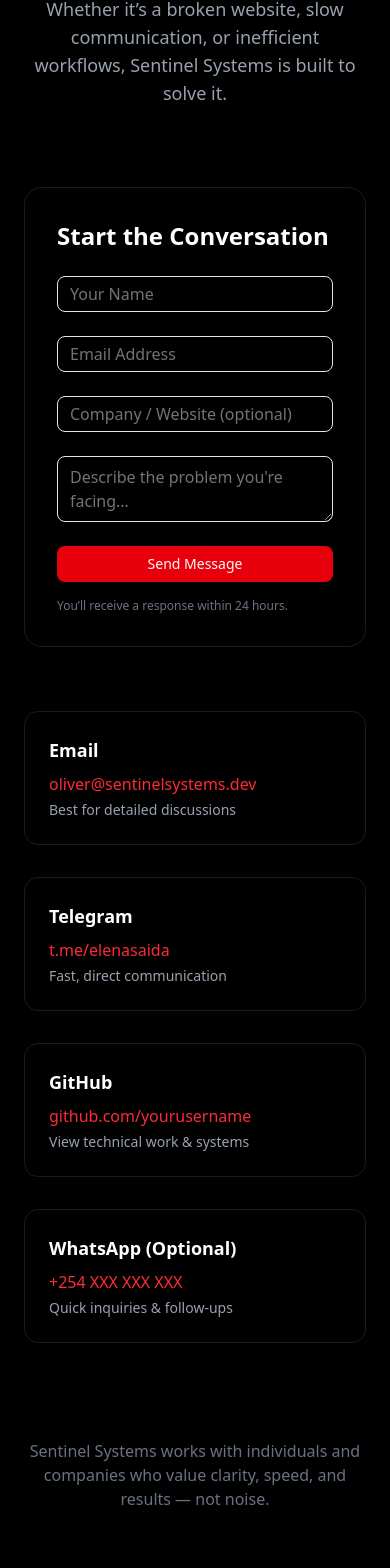
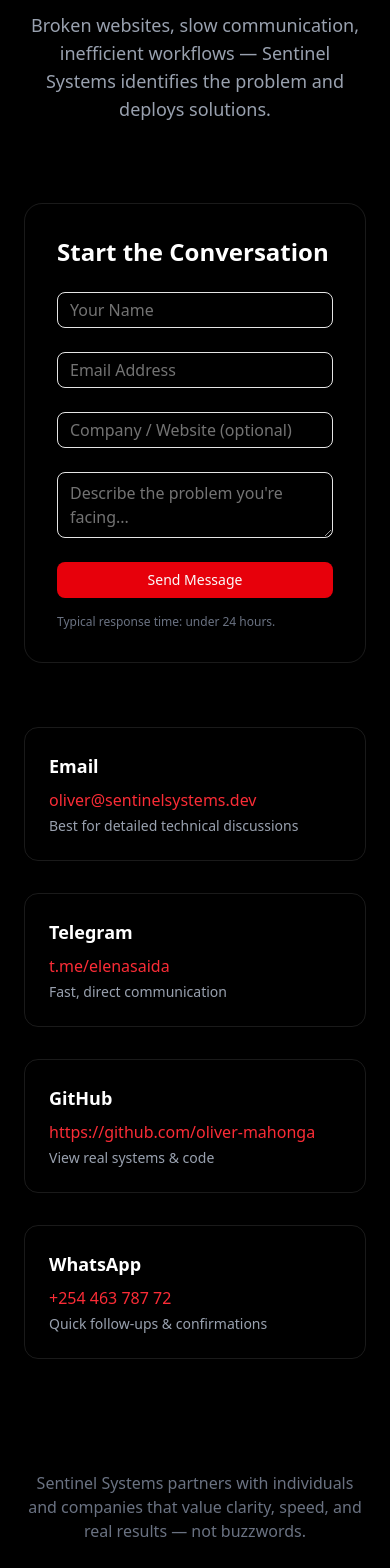
Before and after one commit to oliver-mahonga/sentinel, a Next.js app: page /contact in a window 390 px wide. Shown: the part 317-1885 px from the top of the page. Built offline with nearby package versions, Linux system fonts and the light colour scheme.

Commit message:
implemented the contact page backend

```diff
--- a/app/about/page.tsx
+++ b/app/about/page.tsx
@@ -7,7 +7,7 @@ export default function Page() {
         Sentinel Systems is led by Oliver — a systems thinker focused on fixing broken digital operations,
         automating communication, and helping businesses scale intelligently.
       </p>
-      <i className="text-black ">contact us anytime for any customer service</i>
+      <i className="text-white  ">contact us anytime for any customer service</i>
     </section>
   );
 }
--- /dev/null
+++ b/app/api/contact/route.ts
@@ -0,0 +1,40 @@
+import { NextResponse } from "next/server";
+import { Resend } from "resend";
+
+const resend = new Resend(process.env.RESEND_API_KEY);
+
+export async function POST(req: Request) {
+  try {
+    const body = await req.json();
+    const { name, email, company, message } = body;
+
+    if (!name || !email || !message) {
+      return NextResponse.json(
+        { error: "Missing required fields" },
+        { status: 400 }
+      );
+    }
+
+    await resend.emails.send({
+      from: "Sentinel Systems <onboarding@resend.dev>",
+      to: process.env.CONTACT_EMAIL!,
+      subject: `New Contact — ${name}`,
+      html: `
+        <h2>New Contact Request</h2>
+        <p><strong>Name:</strong> ${name}</p>
+        <p><strong>Email:</strong> ${email}</p>
+        <p><strong>Company:</strong> ${company || "N/A"}</p>
+        <p><strong>Message:</strong></p>
+        <p>${message}</p>
+      `,
+    });
+
+    return NextResponse.json({ success: true });
+  } catch (error) {
+    console.error(error);
+    return NextResponse.json(
+      { error: "Failed to send message" },
+      { status: 500 }
+    );
+  }
+}
--- a/app/contact/page.tsx
+++ b/app/contact/page.tsx
@@ -1,10 +1,49 @@
+"use client";
+
+import { useState } from "react";
 import { Input } from "@/components/ui/input";
 import { Textarea } from "@/components/ui/textarea";
 import { Button } from "@/components/ui/button";
 
 export default function Page() {
+  const [loading, setLoading] = useState(false);
+  const [success, setSuccess] = useState(false);
+  const [error, setError] = useState("");
+
+  async function handleSubmit(e: React.FormEvent<HTMLFormElement>) {
+    e.preventDefault();
+    setLoading(true);
+    setError("");
+    setSuccess(false);
+
+    const form = e.currentTarget;
+    const formData = new FormData(form);
+
+    try {
+      const res = await fetch("/api/contact", {
+        method: "POST",
+        headers: { "Content-Type": "application/json" },
+        body: JSON.stringify({
+          name: formData.get("name"),
+          email: formData.get("email"),
+          company: formData.get("company"),
+          message: formData.get("message"),
+        }),
+      });
+
+      if (!res.ok) throw new Error("Failed");
+
+      setSuccess(true);
+      form.reset();
+    } catch {
+      setError("Something went wrong. Please try again.");
+    } finally {
+      setLoading(false);
+    }
+  }
+
   return (
-    <section className="pt-32 pb-24">
+    <section className="pt-36 pb-28">
       <div className="max-w-7xl mx-auto px-6">
 
         {/* HEADER */}
@@ -13,44 +52,69 @@ export default function Page() {
             Let’s Fix Your Systems
           </h1>
           <p className="text-gray-400 text-lg">
-            Whether it’s a broken website, slow communication, or inefficient workflows,
-            Sentinel Systems is built to solve it.
+            Broken websites, slow communication, inefficient workflows —
+            Sentinel Systems identifies the problem and deploys solutions.
           </p>
         </div>
 
         {/* GRID */}
-        <div className="grid lg:grid-cols-2 gap-16">
+        <div className="grid lg:grid-cols-2 gap-16 items-start">
 
           {/* FORM */}
-          <div className="border border-white/10 rounded-2xl p-8">
-            <h2 className="text-2xl font-bold mb-6">Start the Conversation</h2>
+          <div className="border border-white/10 rounded-2xl p-8 backdrop-blur">
+            <h2 className="text-2xl font-bold mb-6">
+              Start the Conversation
+            </h2>
 
-            <form className="space-y-6">
-              <Input placeholder="Your Name" />
-              <Input placeholder="Email Address" type="email" />
-              <Input placeholder="Company / Website (optional)" />
+            <form onSubmit={handleSubmit} className="space-y-6">
+              <Input name="name" placeholder="Your Name" required />
+              <Input
+                name="email"
+                type="email"
+                placeholder="Email Address"
+                required
+              />
+              <Input
+                name="company"
+                placeholder="Company / Website (optional)"
+              />
               <Textarea
+                name="message"
                 placeholder="Describe the problem you're facing..."
                 rows={5}
+                required
               />
 
-              <Button className="w-full bg-red-600 hover:bg-red-700">
-                Send Message
+              <Button
+                type="submit"
+                className="w-full bg-red-600 hover:bg-red-700"
+                disabled={loading}
+              >
+                {loading ? "Sending..." : "Send Message"}
               </Button>
+
+              {success && (
+                <p className="text-green-500 text-sm">
+                  Message sent successfully. You’ll hear back shortly.
+                </p>
+              )}
+
+              {error && (
+                <p className="text-red-500 text-sm">{error}</p>
+              )}
             </form>
 
             <p className="text-xs text-gray-500 mt-4">
-              You’ll receive a response within 24 hours.
+              Typical response time: under 24 hours.
             </p>
           </div>
 
           {/* CONTACT OPTIONS */}
           <div className="space-y-8">
-
             <ContactCard
               title="Email"
               value="oliver@sentinelsystems.dev"
-              description="Best for detailed discussions"
+              description="Best for detailed technical discussions"
             />
 
             <ContactCard
@@ -61,22 +125,22 @@ export default function Page() {
 
             <ContactCard
               title="GitHub"
-              value="github.com/yourusername"
-              description="View technical work & systems"
+              value="https://github.com/oliver-mahonga"
+              description="View real systems & code"
             />
 
             <ContactCard
-              title="WhatsApp (Optional)"
-              value="+254 XXX XXX XXX"
-              description="Quick inquiries & follow-ups"
+              title="WhatsApp"
+              value="+254 463 787 72"
+              description="Quick follow-ups & confirmations"
             />
           </div>
         </div>
 
         {/* FOOTER MESSAGE */}
-        <div className="text-center mt-24 text-gray-500 max-w-2xl mx-auto">
-          Sentinel Systems works with individuals and companies who value
-          clarity, speed, and results — not noise.
+        <div className="text-center mt-28 text-gray-500 max-w-2xl mx-auto">
+          Sentinel Systems partners with individuals and companies that value
+          clarity, speed, and real results — not buzzwords.
         </div>
 
       </div>
@@ -96,7 +160,7 @@ function ContactCard({
   return (
     <div className="border border-white/10 rounded-xl p-6 hover:border-red-600 transition">
       <h3 className="font-semibold text-lg">{title}</h3>
-      <p className="text-red-500 mt-2">{value}</p>
+      <p className="text-red-500 mt-2 break-all">{value}</p>
       <p className="text-sm text-gray-400 mt-1">{description}</p>
     </div>
   );
--- a/package.json
+++ b/package.json
@@ -17,6 +17,7 @@
     "next": "16.1.1",
     "react": "19.2.3",
     "react-dom": "19.2.3",
+    "resend": "^6.6.0",
     "tailwind-merge": "^3.4.0"
   },
   "devDependencies": {
```
Also changed, not shown: 1 other file (tests, documents, lock files or other folders).
